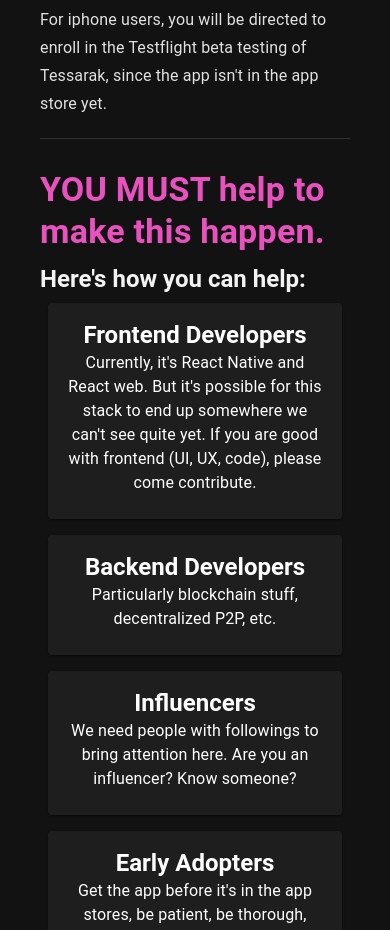
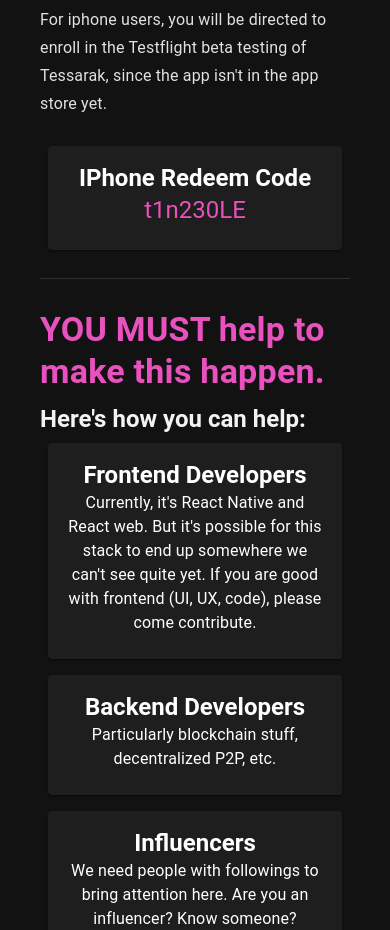
Before and after one commit to a2345sooted/tessarak-public-web, a React (Create React App) app: page / in a window 390 px wide. Shown: the part 1940-2870 px from the top of the page. Built offline with nearby package versions, Linux system fonts and the light colour scheme.

Commit message:
added iphone beta redeem code to website

```diff
--- a/src/App.tsx
+++ b/src/App.tsx
@@ -138,6 +138,20 @@
                 <Box sx={{marginTop: '20px', marginBottom: '20px'}}>
                     <Typography variant="subtitle1" sx={styles.needText}>For iphone users, you will be directed to enroll in the Testflight beta testing of Tessarak, since the app isn't in the app store yet.</Typography>
                 </Box>
+                <Box sx={{marginTop: '20px', marginBottom: '20px'}}>
+                    <Box sx={{padding: '8px'}}>
+                        <Card>
+                            <CardContent>
+                                <Box sx={{textAlign: 'center'}}>
+                                    <Typography variant="h5" sx={[styles.cardSubtitle, {fontWeight: '600', color: '#FFFFFF'}]}>IPhone Redeem Code</Typography>
+                                </Box>
+                                <Box sx={{textAlign: 'center'}}>
+                                    <Typography variant="h5" sx={[styles.cardSubtitle, {color: '#e851be'}]}>t1n230LE</Typography>
+                                </Box>
+                            </CardContent>
+                        </Card>
+                    </Box>
+                </Box>
 
                 {/*CALL TO ACTION SECTION*/}
                 <Divider sx={{marginTop: '20px'}}/>
```
